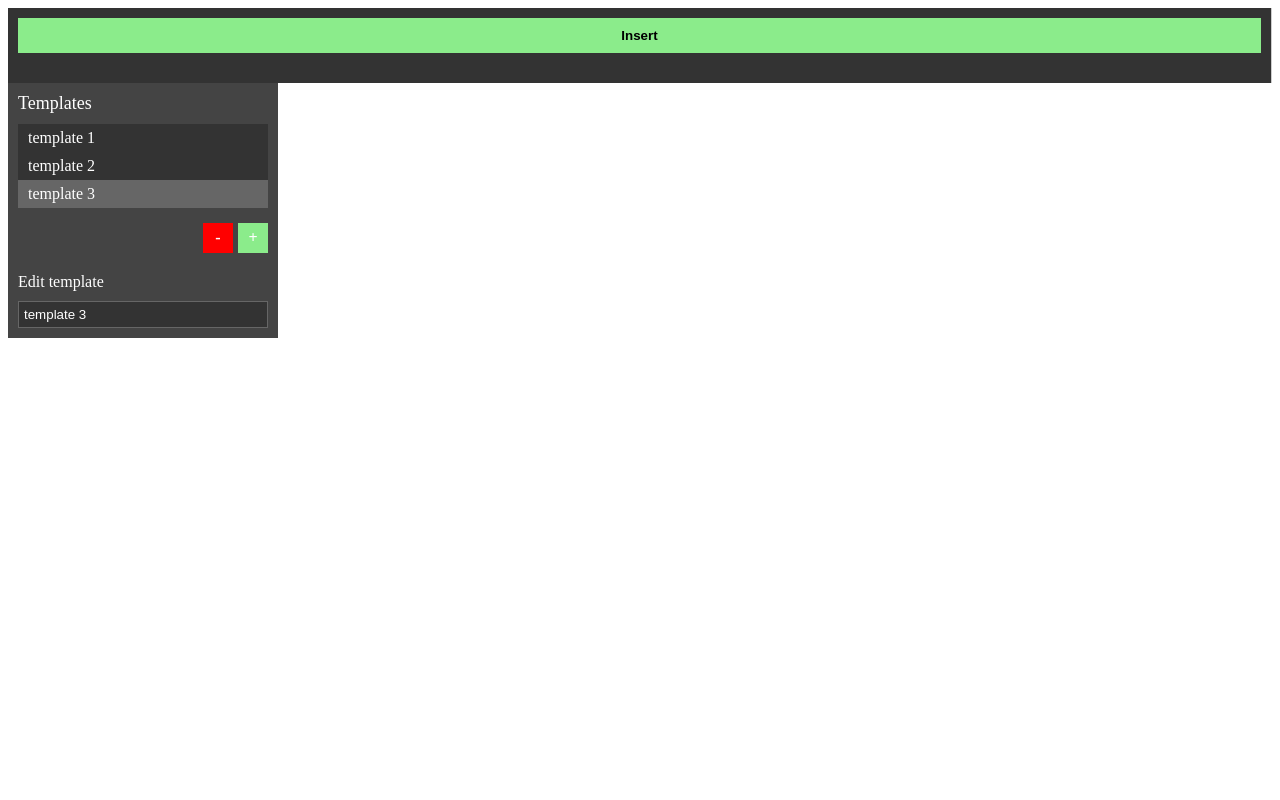
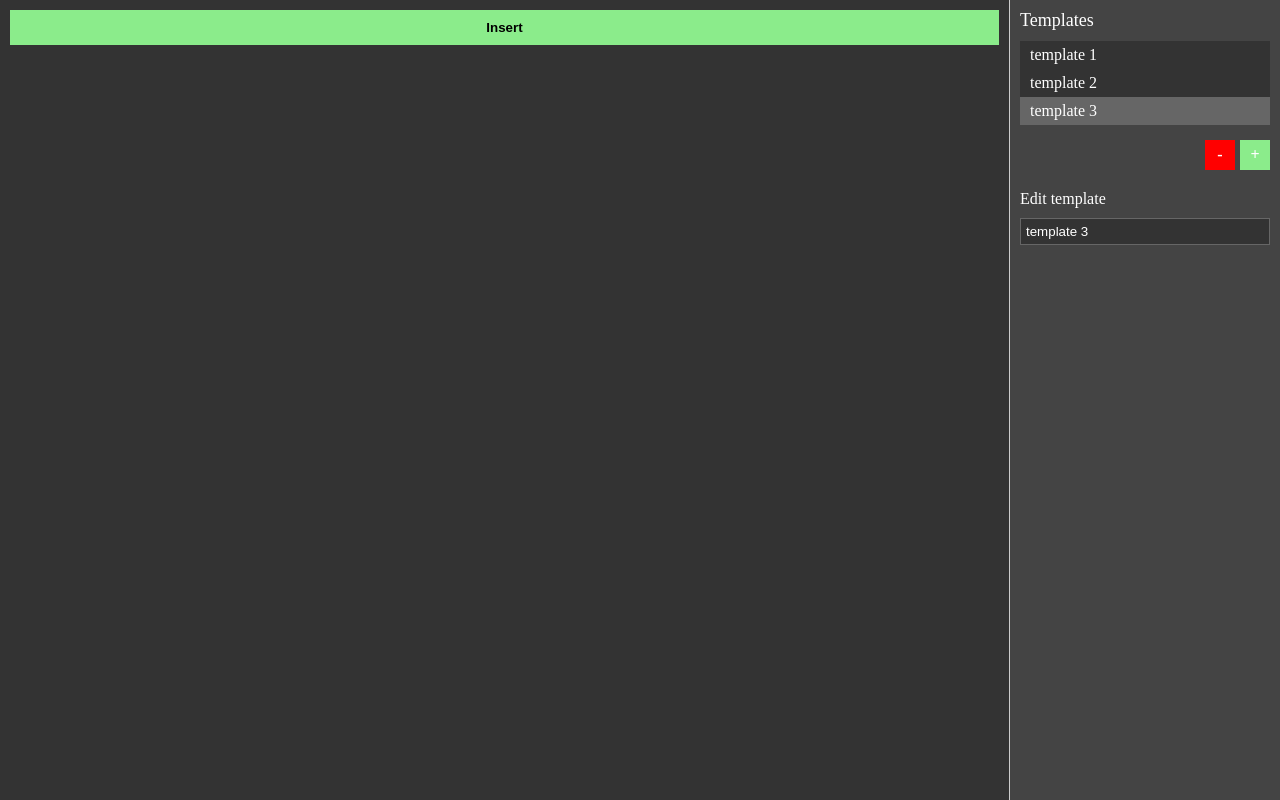
Before and after one commit to lzfilms4/triumf-task, a website built with webpack: page src/index.html in a window 1280 px wide. Built offline with nearby package versions, Linux system fonts and the light colour scheme.

Commit message:
add styles

```diff
--- a/src/index.html
+++ b/src/index.html
@@ -4,9 +4,18 @@
         <meta charset="UTF-8" />
         <meta name="viewport" content="width=device-width, initial-scale=1.0" />
         <title>Web Component</title>
+        <style>
+            body {
+                margin: 0;
+            }
+            .editor-app {
+                display: flex;
+                height: 100vh;
+            }
+        </style>
     </head>
     <body>
-        <editor-app></editor-app>
+        <editor-app class="editor-app"></editor-app>
         <script src="tinymce/tinymce.min.js"></script>
         <script src="webcomp-boilerplate.js"></script>
     </body>
```
